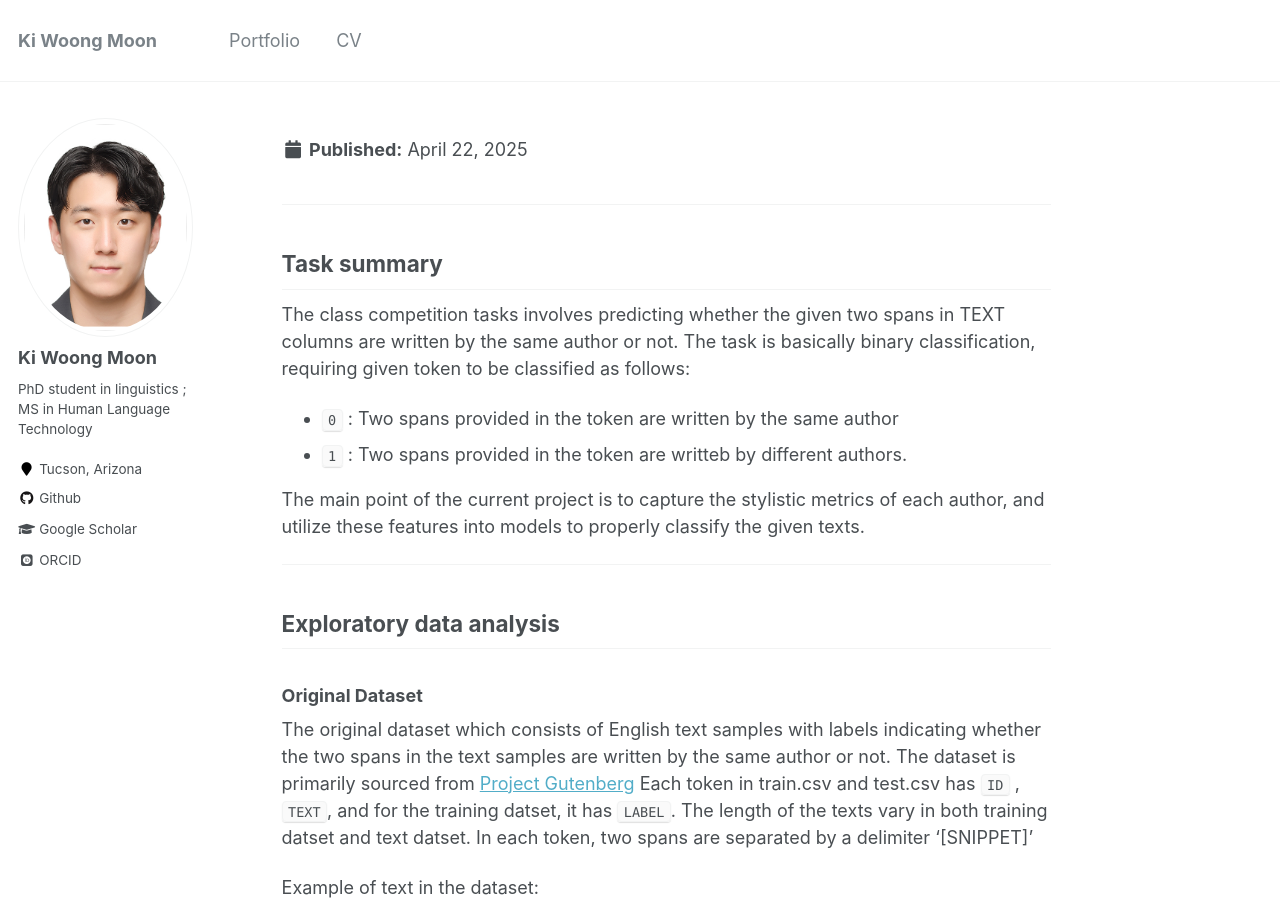
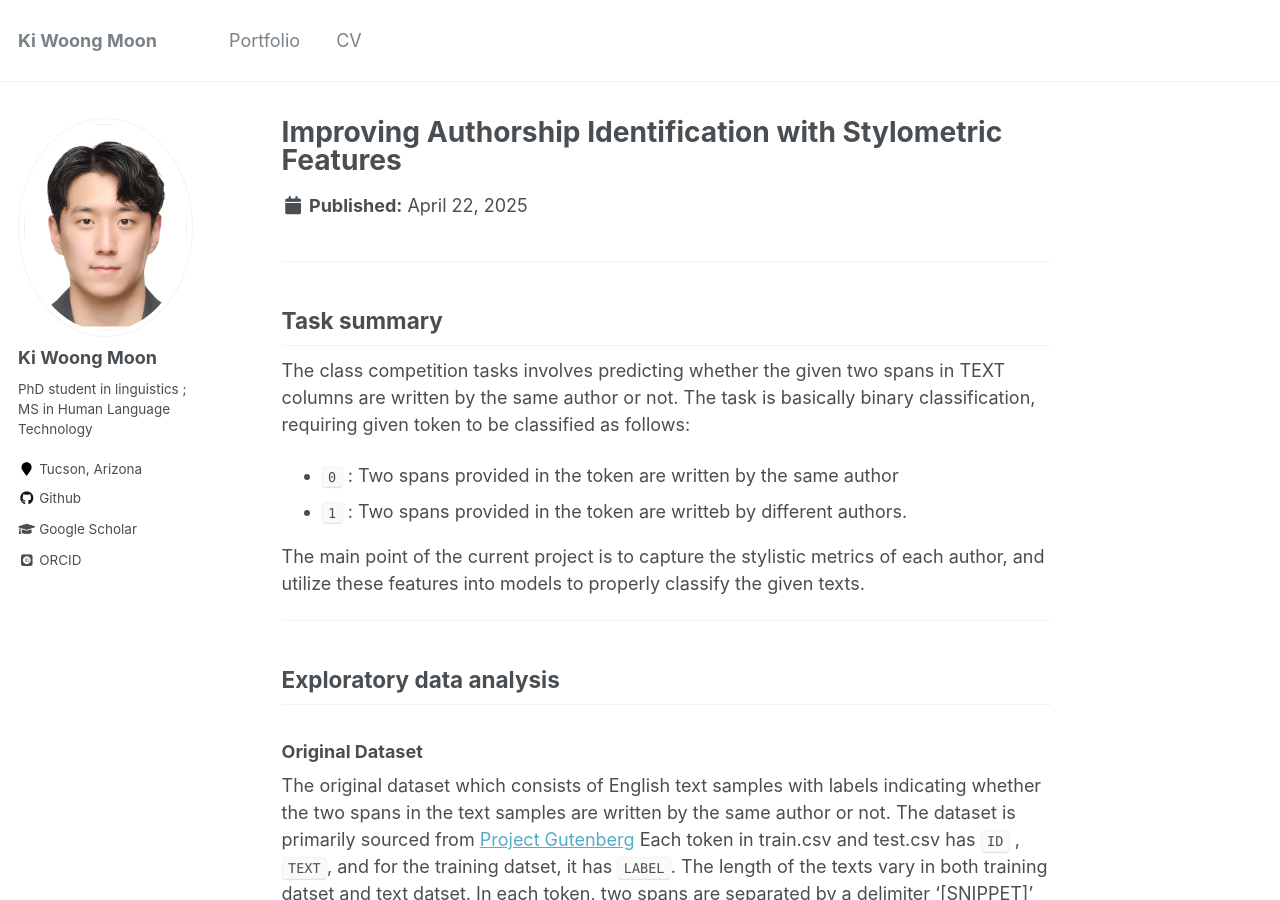
Before and after one commit to Ki-Woong95/Ki-Woong95.github.io, a Jekyll site: the page built from _portfolio/portfolio-3.md, in a window 1280 px wide and 900 px high. Built offline with Jekyll 4.4.1, drawn with Linux system fonts in a browser that asks for light colours; some web fonts are replaced; some of the changed lines change nothing that is shown.

Commit message:
Update portfolio-3.md

```diff
--- a/_portfolio/portfolio-3.md
+++ b/_portfolio/portfolio-3.md
@@ -1,8 +1,9 @@
 ---
-title: "Improving authorship identification with stylometric features"
-excerpt: "This is a course competition project for LING582 focusing improving Authorship identification <br/><img src="/images/pf3/AA.png" width="500" />"
+title: "Improving Authorship Identification with Stylometric Features"
+excerpt: "This is a course competition project for LING582 focusing on improving authorship identification.<br/><img src=\"/images/pf3/AA.png\" width=\"500\" />"
 collection: portfolio
 ---
+
 ___
 
 ## Task summary
```
